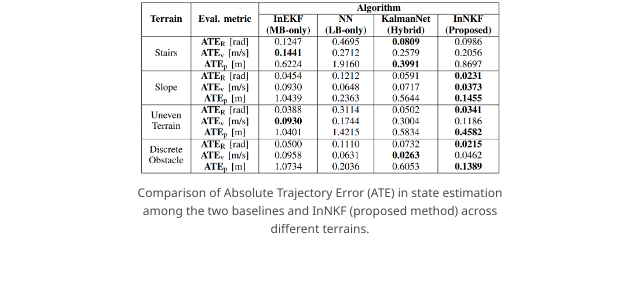
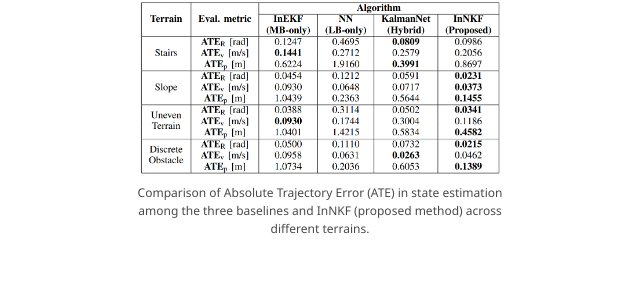
Before and after one commit to seokju-lee/innkf_webpage, a plain HTML site: page index.html in a window 1280 px wide. Shown: the part 3624-3912 px from the top of the page, 320-960 px from the left. Drawn offline with nearby package versions, Linux system fonts and the light colour scheme; some icons are missing; a web font is replaced by a local one.

Commit message:
update ate

```diff
--- a/index.html
+++ b/index.html
@@ -270,7 +270,7 @@
         <figure class="image">
           <img src="static/images/ate.png" alt="Position Result">
           <figcaption class="has-text-centered is-size-7 mt-2">
-            Comparison of Absolute Trajectory Error (ATE) in state estimation among the two baselines and InNKF (proposed method) across different terrains.
+            Comparison of Absolute Trajectory Error (ATE) in state estimation among the three baselines and InNKF (proposed method) across different terrains.
           </figcaption>
         </figure>
       </div>
```
